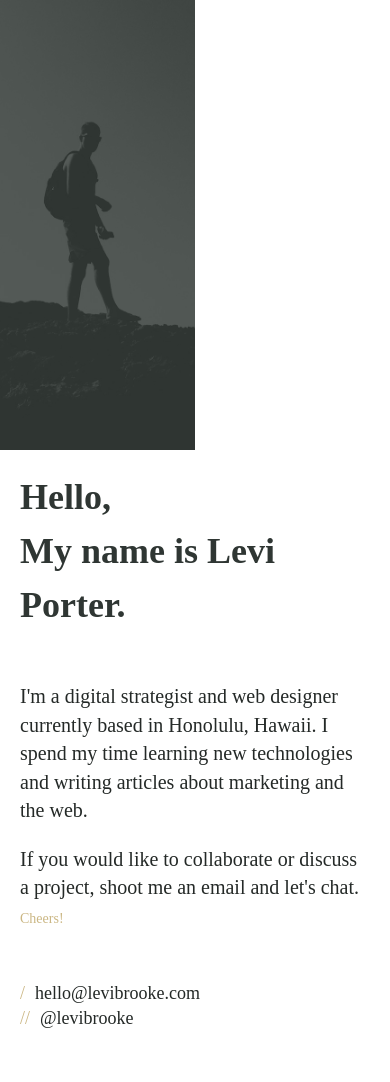
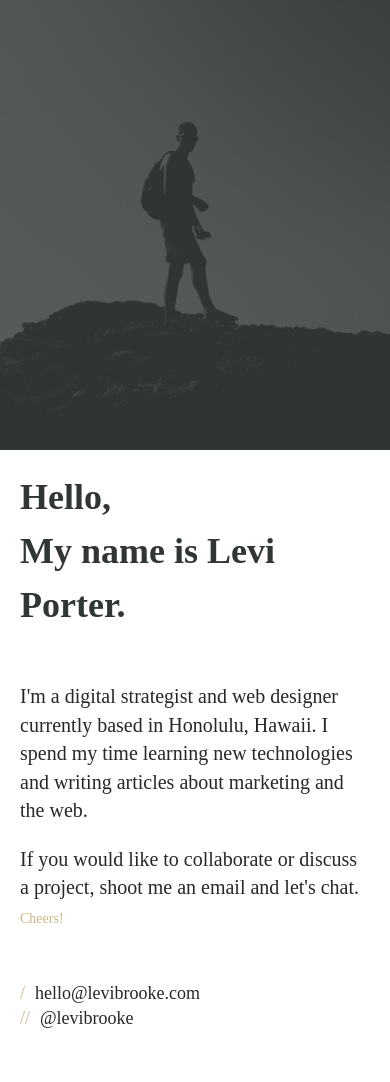
Before and after one commit to levibrooke/levibrooke.github.io, a Jekyll site: the page built from index.html, in a window 390 px wide. Built offline with Jekyll 4.4.1, drawn with Linux system fonts in a browser that asks for light colours.

Commit message:
Tweaking mobile style for index

```diff
--- a/assets/style.scss
+++ b/assets/style.scss
@@ -186,11 +186,12 @@ footer {
     .image {object-fit: cover; height: 100%; width: 100%; opacity: 0.2; z-index: 5;}
 }
 
-@media screen and (max-width: 1080px) {
+@media screen and (max-width: 900px) {
     .image-frame {
         height: 50vh;
         transform: none;
         left: 0;
+        width: 100%;
     }
     .content-area {
         width: 100%;
```
